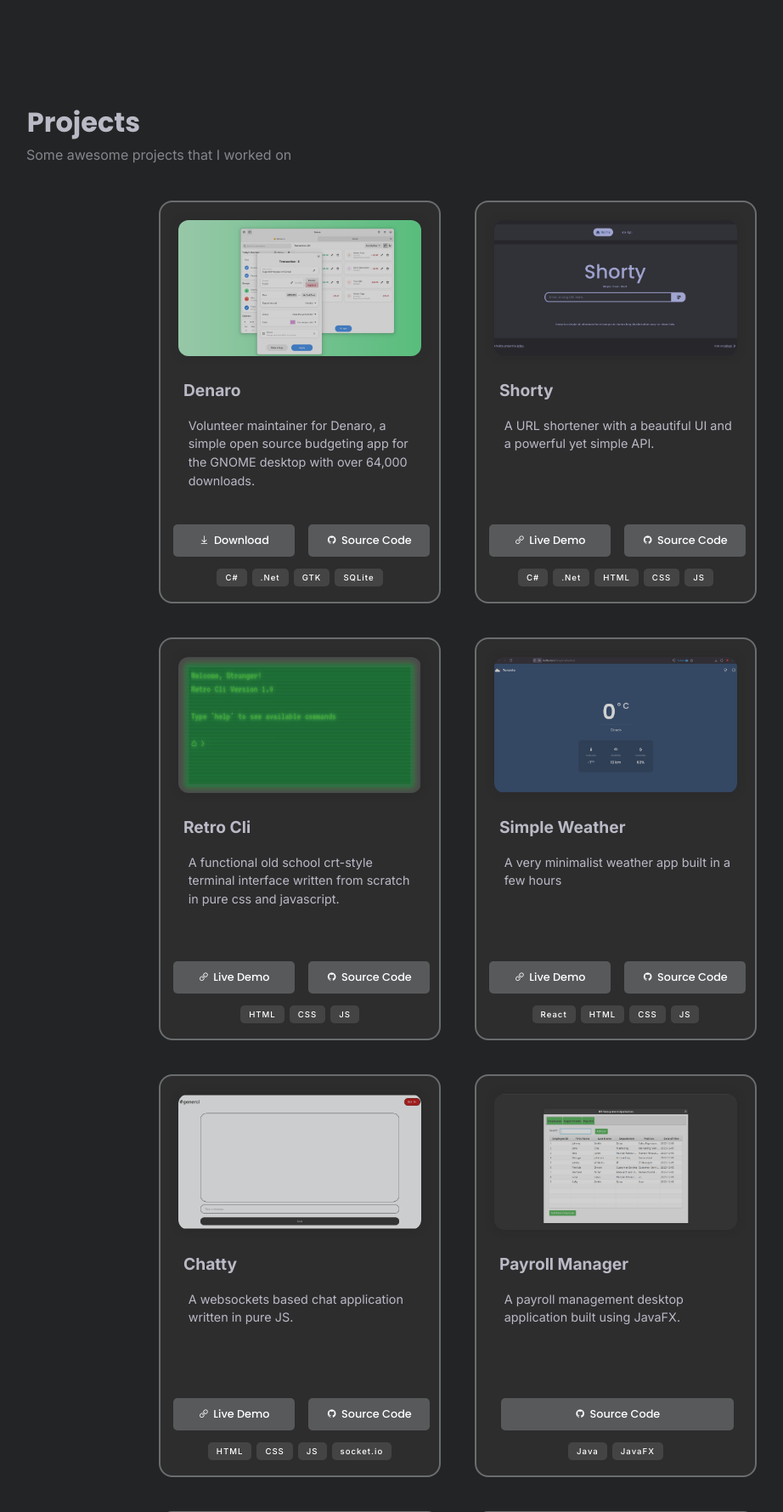
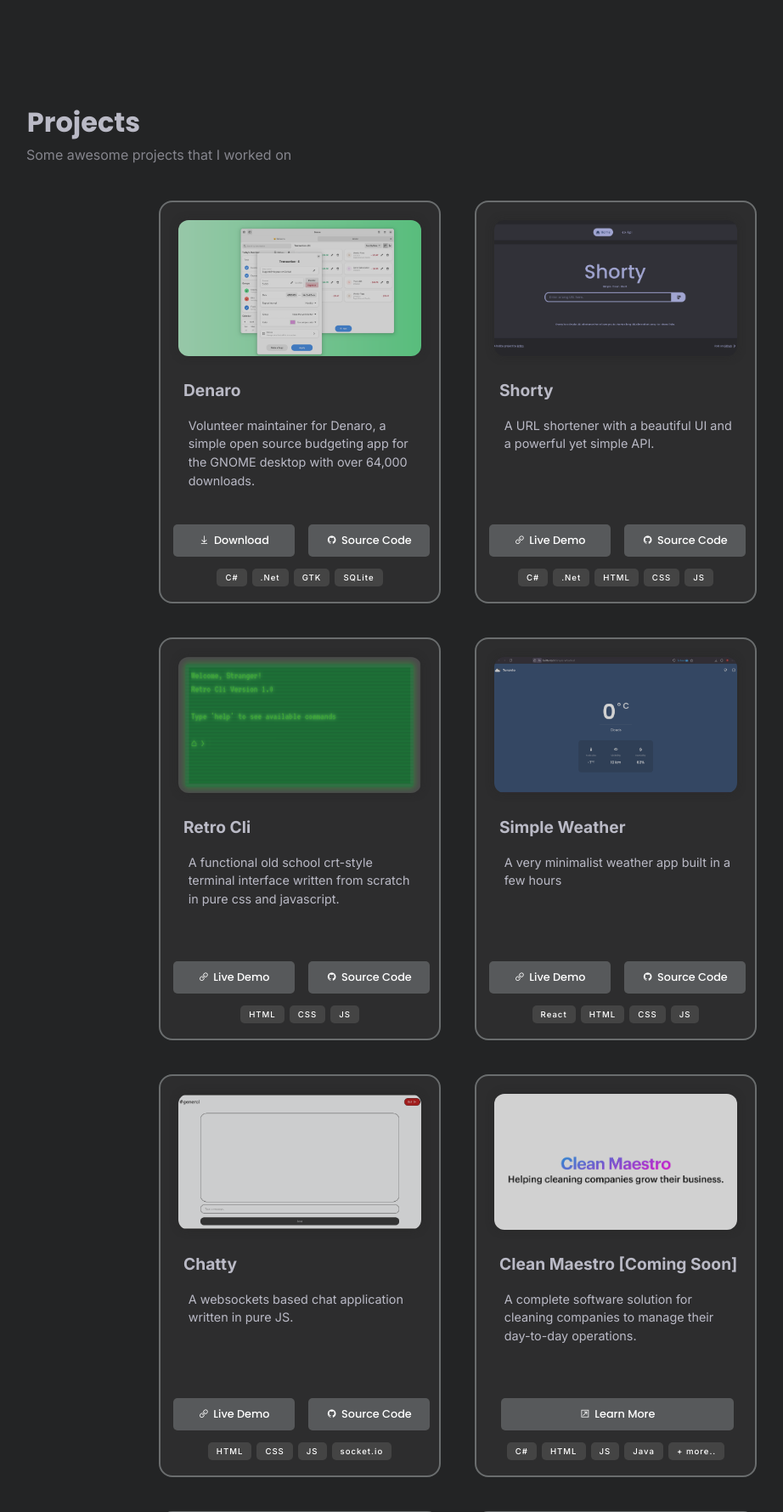
Before and after one commit to JoseBritto/JoseBritto.github.io, a PHP site: page / in a window 1280 px wide. Shown: the part 840-2619 px from the top of the page at 85% size, without its empty margins (101-1023 px from the left). Run offline with PHP 8.4, Linux system fonts and the light colour scheme.

Commit message:
Add cover letter & capstone project

```diff
--- a/assets/css/mainv2.css
+++ b/assets/css/mainv2.css
@@ -155,7 +155,7 @@ main #scroll-hint {
     align-items: center;
     gap: 10px;
     transition: all 0.1s;
-    animation: scroll-hint-bounce 10s infinite ease-in-out;
+    animation: scroll-hint-bounce 5s infinite ease-in-out;
     color: #4A4E4E;
     &:hover{
         cursor: pointer;
--- a/index.html
+++ b/index.html
@@ -92,6 +92,10 @@
                 <a href="/resume.pdf" target="_blank">
                     <i class="la la-download"></i>
                     <span>Download Resume</span>
+                </a>
+                <a href="/cover-letter.pdf" target="_blank">
+                    <i class="la la-download"></i>
+                    <span>Download Cover Letter</span>
                 </a>
             </section>
         </div>
@@ -202,7 +206,7 @@
 
             <div class="project-card-v2">
                 <div class="preview">
-                    <img src="assets/img/simple-weather.png" alt="Shorty" height="160" style="border-color: #20202A;">
+                    <img src="assets/img/simple-weather.png" alt="Simple Weather" height="160" style="border-color: #20202A;">
                 </div>
 
                 <div class="text">
@@ -243,6 +247,31 @@
                     <span class="tag">socket.io</span>
                 </div>
             </div>
+
+
+
+            <div class="project-card-v2">
+                <div class="preview">
+                    <img src="assets/img/cm.png" alt="Shorty" height="160"> <!--style="border: solid 2px #222222; box-shadow: #000000 0 0 4px 2px"-->
+                </div>
+
+                <div class="text">
+                    <h3>Clean Maestro [Coming Soon]</h3>
+                    <p>A complete software solution for cleaning companies to manage their day-to-day operations.</p>
+                </div>
+                <div class="links">
+                    <a href="https://drive.google.com/drive/folders/1aJfq5q4A9N8c8Rf4ZfxAnrZqu2351Wfd?usp=sharing" target="_blank"> <i class="la la-external-link-square"></i>Learn More</a>
+                </div>
+
+                <div class="tags">
+                    <span class="tag">C#</span>
+                    <span class="tag">HTML</span>
+                    <span class="tag">JS</span>
+                    <span class="tag">Java</span>
+                    <span class="tag">+ more..</span>
+                </div>
+            </div>
+
             <div class="project-card-v2">
                 <div class="preview">
                     <img src="assets/img/payroll.png" alt="Shorty" height="160"> <!--style="border: solid 2px #222222; box-shadow: #000000 0 0 4px 2px"-->
@@ -297,7 +326,6 @@
                     <span class="tag">Unity</span>
                 </div>
             </div>
-
         </div>
     </div>
 </div>
```
Also changed, not shown: assets/img/cm.png (added), 1 other file.
